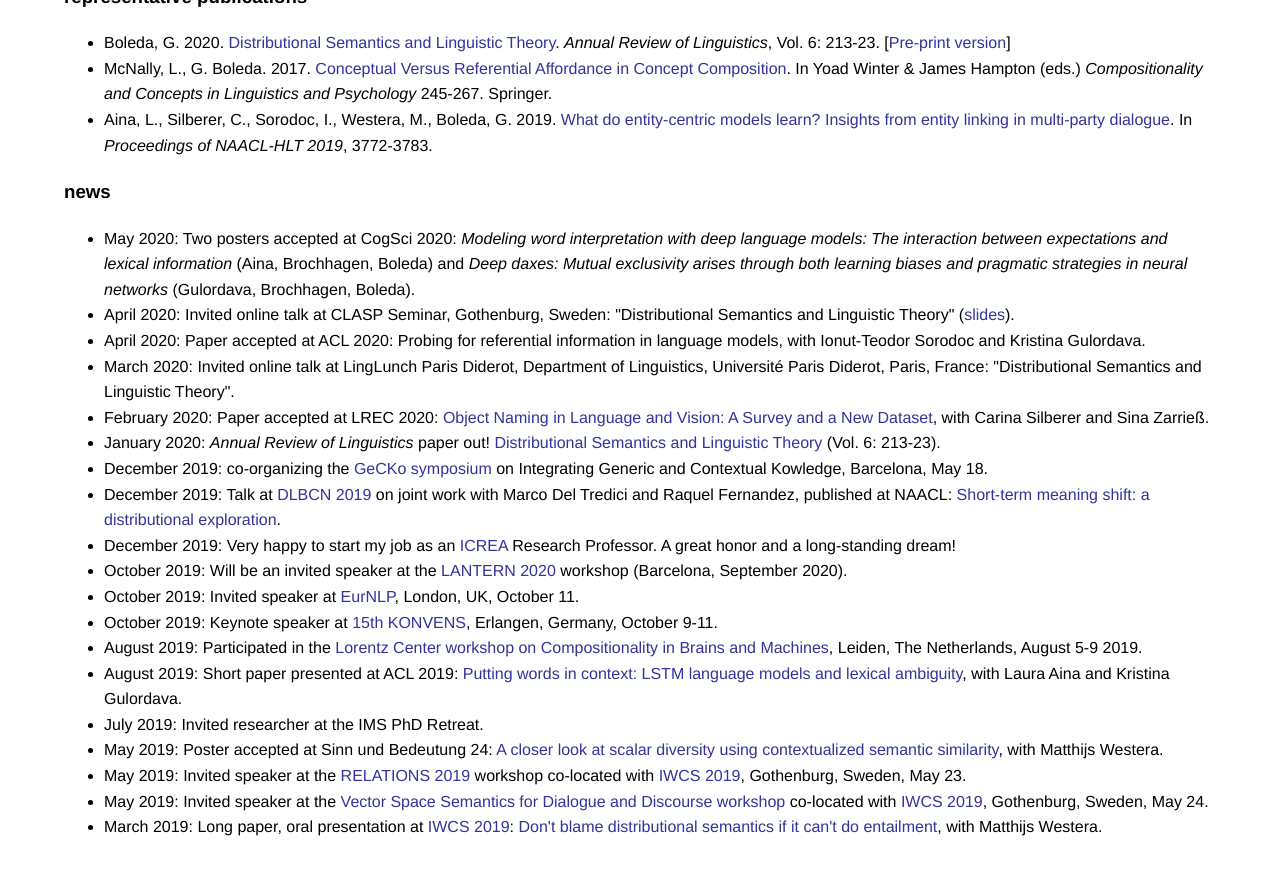
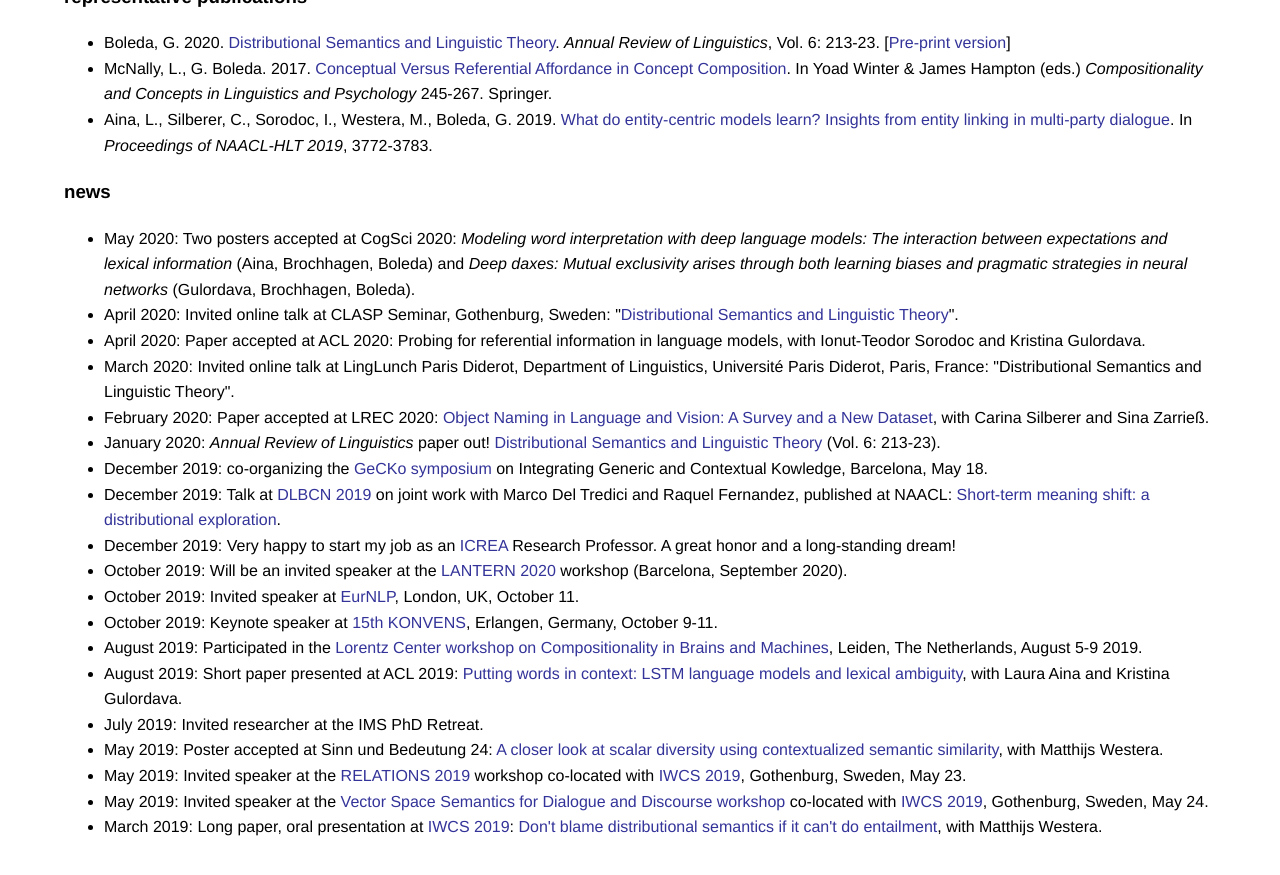
Before and after one commit to gboleda/gboleda.github.io, a Jekyll site: the page built from index.html, in a window 1280 px wide and 900 px high, scrolled down 606 px. Shown: the top 875 px of the window. Built offline with Jekyll 4.4.1, drawn with Linux system fonts in a browser that asks for light colours.

Commit message:
minor fix

```diff
--- a/index.html
+++ b/index.html
@@ -45,7 +45,7 @@ In <i>Proceedings of NAACL-HLT 2019</i>, 3772-3783.
 <h3>news</h3>
 <ul>
   <li>May 2020: Two posters accepted at CogSci 2020: <i>Modeling word interpretation with deep language models: The interaction between expectations and lexical information</i> (Aina, Brochhagen, Boleda) and <i>Deep daxes: Mutual exclusivity arises through both learning biases and pragmatic strategies in neural networks</i> (Gulordava, Brochhagen, Boleda).</li>
-  <li>April 2020: Invited online talk at CLASP Seminar, Gothenburg, Sweden: "Distributional Semantics and Linguistic Theory" (<a href="https://clasp.gu.se/digitalAssets/1770/1770573_gemma-boleda-slides-april-2020.pdf">slides</a>).
+  <li>April 2020: Invited online talk at CLASP Seminar, Gothenburg, Sweden: "<a href="https://clasp.gu.se/digitalAssets/1770/1770573_gemma-boleda-slides-april-2020.pdf">Distributional Semantics and Linguistic Theory</a>".
   <li>April 2020: Paper accepted at ACL 2020: Probing for referential information in language models, with Ionut-Teodor Sorodoc and Kristina Gulordava.
   <li>March 2020: Invited online talk at LingLunch Paris Diderot, Department of Linguistics, Université Paris Diderot, Paris, France: "Distributional Semantics and Linguistic Theory".
   <li>February 2020: Paper accepted at LREC 2020: <a href="./pubs/lrec2020naming_cameraready.pdf">Object Naming in Language and Vision: A Survey and a New Dataset</a>, with Carina Silberer and Sina Zarrieß.</li>
```
